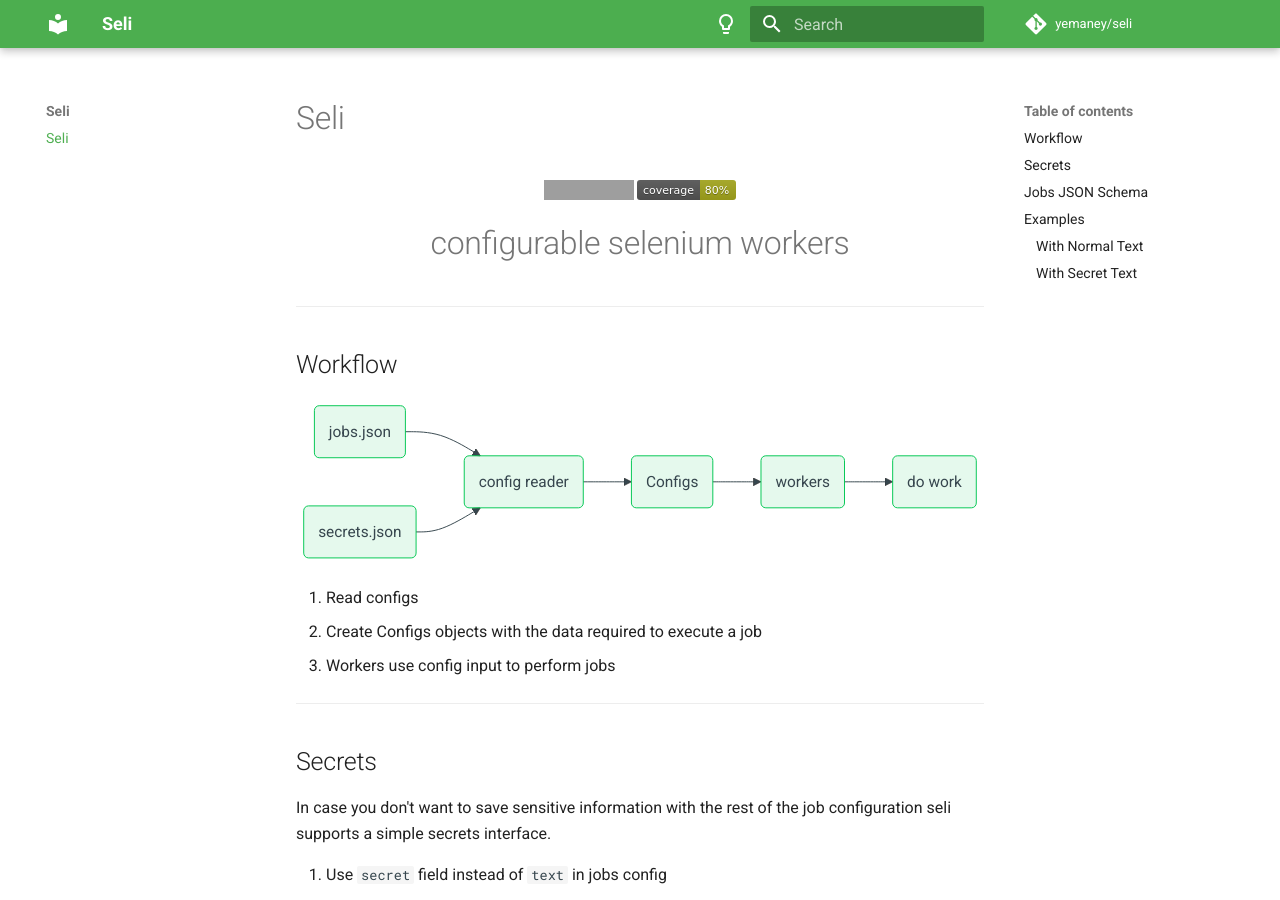
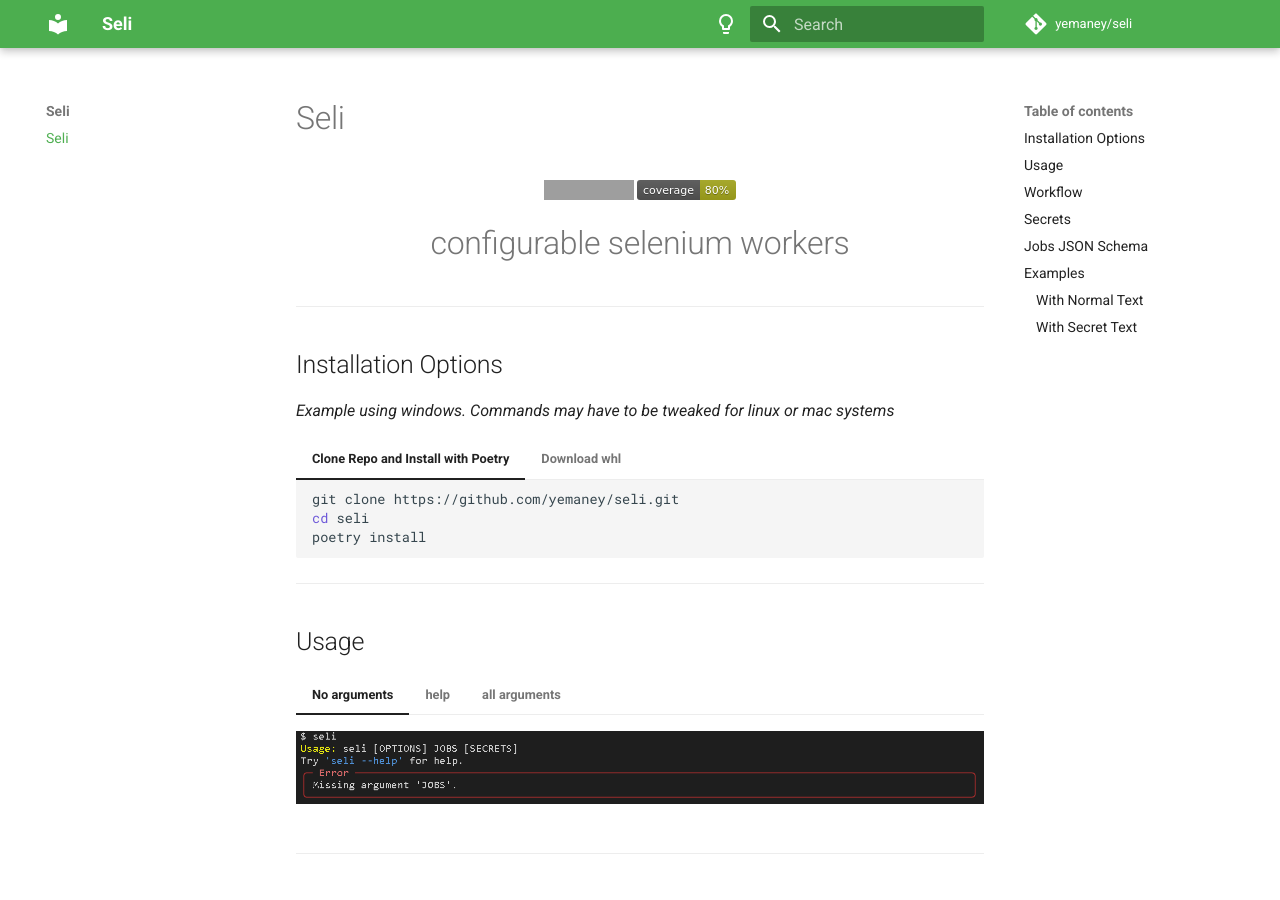
Before and after one commit to yemaney/seli, an MkDocs documentation site: the page built from docs/docs/index.md, in a window 1280 px wide and 900 px high. Built offline with MkDocs 1.6.1 and Material for MkDocs 9.7.7, drawn with Linux system fonts in a browser that asks for light colours; comment, search, counter and statistics services are not loaded; grey boxes are pictures that could not be loaded.

Commit message:
📝 : update docs with installation and usage

````diff
--- a/docs/docs/index.md
+++ b/docs/docs/index.md
@@ -6,6 +6,45 @@
 <h1 align="center">
     configurable selenium workers
 </h1>
+
+---
+
+## Installation Options
+
+*Example using windows. Commands may have to be tweaked for linux or mac systems*
+
+=== "Clone Repo and Install with Poetry"
+
+    ```sh
+    git clone https://github.com/yemaney/seli.git
+    cd seli
+    poetry install
+    ```
+
+=== "Download whl"
+
+    - download .whl from github repo [seli-2.0.0-py3-none-any.whl](https://github.com/yemaney/seli/blob/main/dist/seli-2.0.0-py3-none-any.whl)
+    ```sh
+    python -m venv .venv
+    source .venv/Scripts/activate
+    pip install seli-2.0.0-py3-none-any.whl
+    ```
+
+---
+
+## Usage
+
+=== "No arguments"
+
+    ![seli no args](/images/seli_no_args.PNG)
+
+=== "help"
+
+    ![seli help](/images/seli_help.PNG)
+
+=== "all arguments"
+
+    ![seli all args](/images/seli_all_args.PNG)
 
 ---
 
````
Also changed, not shown: docs/docs/images/seli_all_args.PNG (added), docs/docs/images/seli_help.PNG (added), docs/docs/images/seli_no_args.PNG (added).
